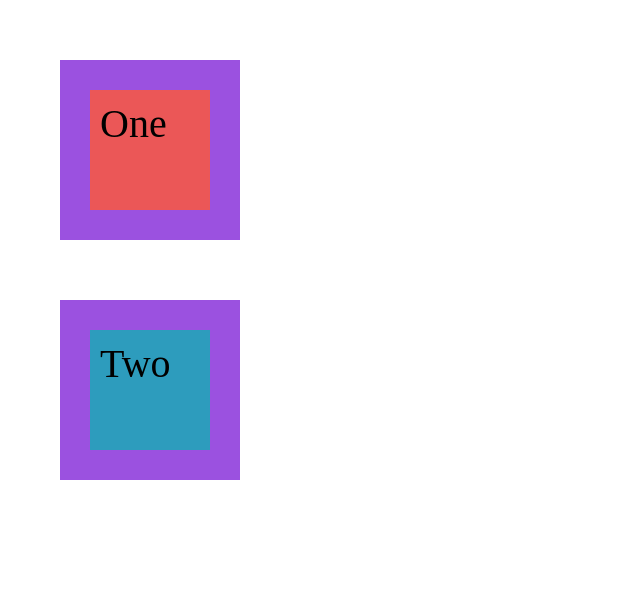
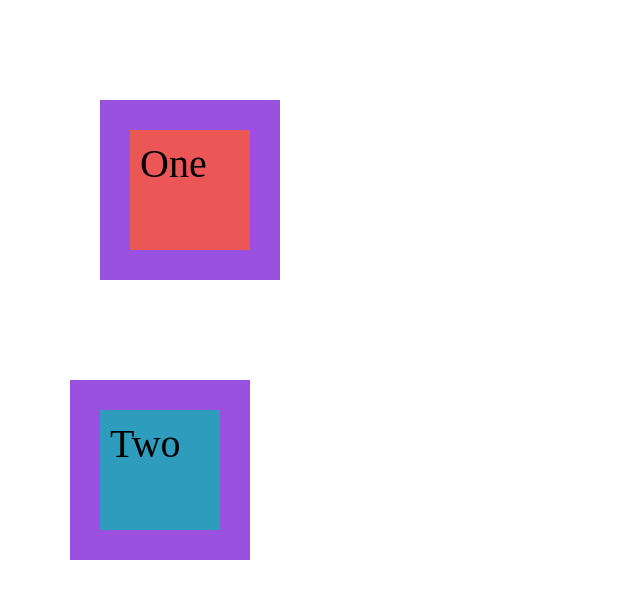
Before and after one commit to Jozewski/The-Box-Model, a plain HTML site: page index.html in a window 1280 px wide. Shown: the whole page, without its empty margins (0-640 px from the left). Drawn offline with Linux system fonts and the light colour scheme.

Commit message:
Changing Margins

```diff
--- a/styles.css
+++ b/styles.css
@@ -10,7 +10,7 @@
     height: 100px;
     width: 100px;
     border: 30px solid #9B51E0;
-    margin: 60px;
+    margin: 100px;
 }
 
 .box-two {
@@ -20,5 +20,5 @@
     height: 100px;
     width: 100px;
     border: 30px solid #9B51E0;
-    margin: 60px;
+    margin: 70px;
 }
```
